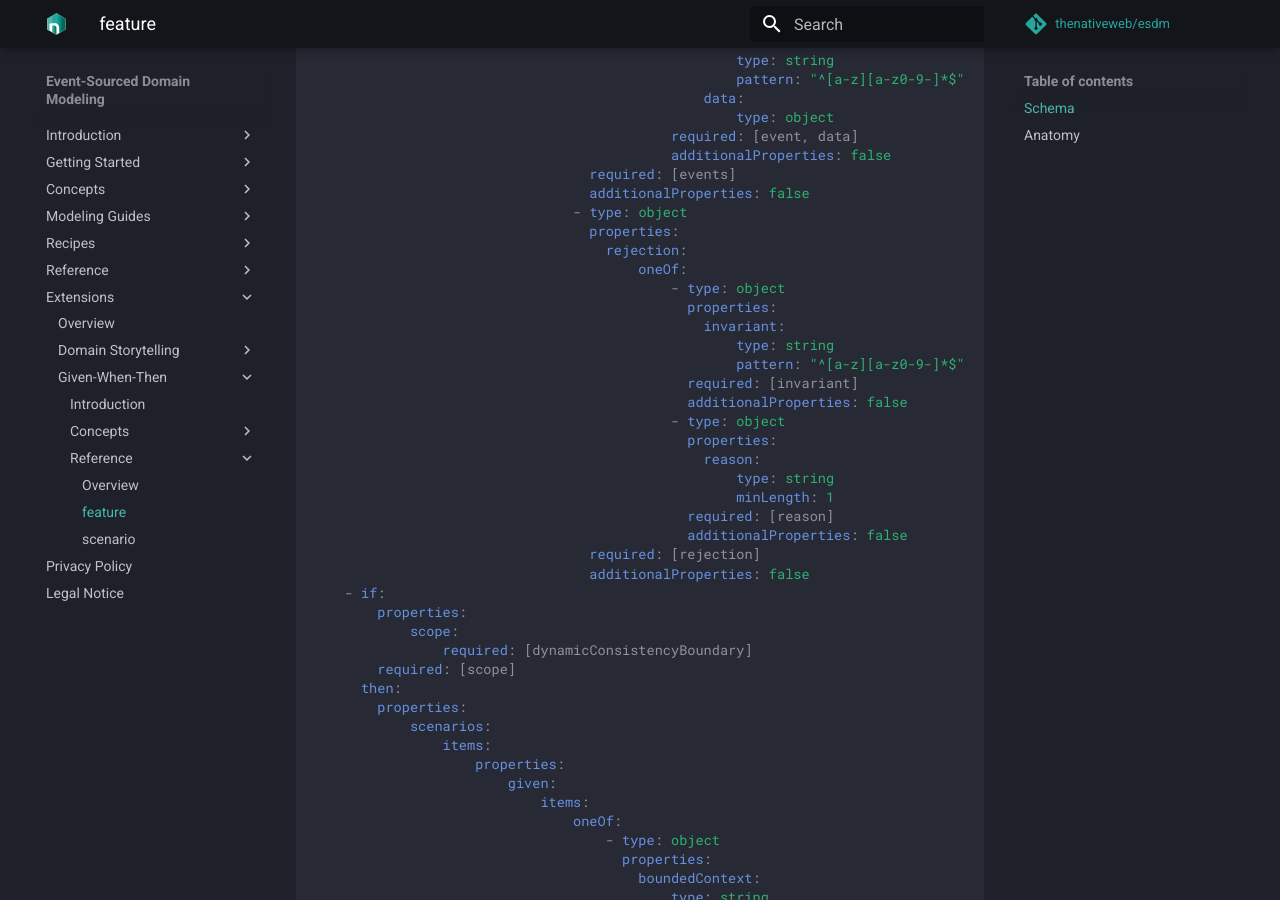
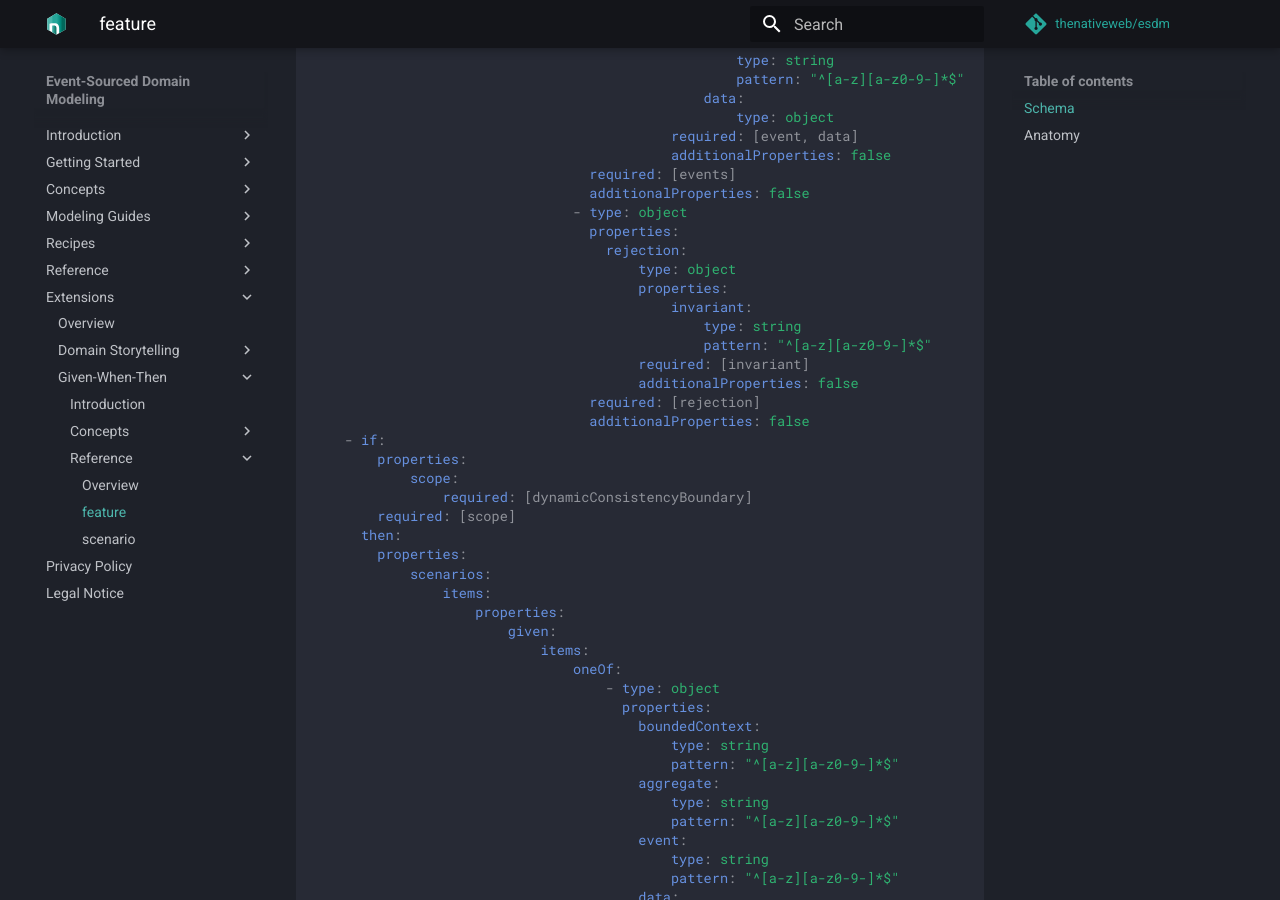
Before and after one commit to thenativeweb/esdm, an MkDocs documentation site: the page built from documentation/docs/extensions/given-when-then/reference/feature.md, in a window 1280 px wide and 900 px high, scrolled down 2946 px. Built offline with MkDocs 1.6.1 and Material for MkDocs 9.7.7, drawn with Linux system fonts in a browser that asks for light colours; comment, search, counter and statistics services are not loaded; some of the changed text lies outside the part shown.

Commit message:
feat: Require Given-When-Then rejections to name an invariant. (#17)
Co-authored-by: Claude Opus 4.8 (1M context) <noreply@anthropic.com>

```diff
--- a/documentation/docs/extensions/given-when-then/reference/scenario.md
+++ b/documentation/docs/extensions/given-when-then/reference/scenario.md
@@ -36,7 +36,7 @@ Every Scenario carries four fields. The required `name` is a kebab-case identifi
 
 `given` is always a list and is always required, but the list may be empty. An empty `given` means "no preceding history" – the consistency unit is in its initial state when the Scenario starts. The shape of each `given` entry depends on the variant: bare for Aggregate Features, scoped for the rest.
 
-The Aggregate variant uses bare-name Events in `given`. Each entry carries `event` (the bare Event name) and `data` (the concrete payload value, an empty object for an Event without a payload). The `when` of an Aggregate Scenario carries `command` (the bare Command name), `data` (the concrete payload value), and an optional `actor` (the Actor name, useful for permission-style Scenarios). The `then` of an Aggregate Scenario is one of two shapes: `events`, listing `{ event, data }` entries with bare Event names – the empty list is legal and expresses idempotency – or `rejection`, an expected refusal expressed as either `{ invariant: <name> }` or `{ reason: <prose> }`. Note that `when.actor` and `then.rejection.invariant` address different things: the `actor` names who issues the Command (authorization), while the `invariant` names a state rule the Command would violate – a permission-style Scenario belongs in `actor`, not in a `rejection.invariant`.
+The Aggregate variant uses bare-name Events in `given`. Each entry carries `event` (the bare Event name) and `data` (the concrete payload value, an empty object for an Event without a payload). The `when` of an Aggregate Scenario carries `command` (the bare Command name), `data` (the concrete payload value), and an optional `actor` (the Actor name, useful for permission-style Scenarios). The `then` of an Aggregate Scenario is one of two shapes: `events`, listing `{ event, data }` entries with bare Event names – the empty list is legal and expresses idempotency – or `rejection`, an expected refusal expressed as `{ invariant: <name> }` – every rejection anchors to a named invariant. Note that `when.actor` and `then.rejection.invariant` address different things: the `actor` names who issues the Command (authorization), while the `invariant` names a state rule the Command would violate – a permission-style Scenario belongs in `actor`, not in a `rejection.invariant`.
 
 The DCB variant uses scoped Event references in `given`, mirroring the structure of `consults` on the DCB itself. Each entry carries `boundedContext`, `event`, `data`, and (when the Event is Aggregate-bound) `aggregate`. The `when` and `then` shapes match the Aggregate variant, because the DCB still produces Events from a single triggering Command.
 
--- a/documentation/snippets/reference/extensions/given-when-then/feature.yaml
+++ b/documentation/snippets/reference/extensions/given-when-then/feature.yaml
@@ -149,21 +149,13 @@ allOf:
                                 - type: object
                                   properties:
                                     rejection:
-                                        oneOf:
-                                            - type: object
-                                              properties:
-                                                invariant:
-                                                    type: string
-                                                    pattern: "^[a-z][a-z0-9-]*$"
-                                              required: [invariant]
-                                              additionalProperties: false
-                                            - type: object
-                                              properties:
-                                                reason:
-                                                    type: string
-                                                    minLength: 1
-                                              required: [reason]
-                                              additionalProperties: false
+                                        type: object
+                                        properties:
+                                            invariant:
+                                                type: string
+                                                pattern: "^[a-z][a-z0-9-]*$"
+                                        required: [invariant]
+                                        additionalProperties: false
                                   required: [rejection]
                                   additionalProperties: false
     - if:
@@ -240,21 +232,13 @@ allOf:
                                 - type: object
                                   properties:
                                     rejection:
-                                        oneOf:
-                                            - type: object
-                                              properties:
-                                                invariant:
-                                                    type: string
-                                                    pattern: "^[a-z][a-z0-9-]*$"
-                                              required: [invariant]
-                                              additionalProperties: false
-                                            - type: object
-                                              properties:
-                                                reason:
-                                                    type: string
-                                                    minLength: 1
-                                              required: [reason]
-                                              additionalProperties: false
+                                        type: object
+                                        properties:
+                                            invariant:
+                                                type: string
+                                                pattern: "^[a-z][a-z0-9-]*$"
+                                        required: [invariant]
+                                        additionalProperties: false
                                   required: [rejection]
                                   additionalProperties: false
     - if:
```
Also changed, not shown: documentation/snippets/reference/extensions/given-when-then/scenario-aggregate.yaml (+7 -15 lines), documentation/snippets/reference/extensions/given-when-then/scenario-dynamic-consistency-boundary.yaml (+7 -15 lines), 3 other files.
